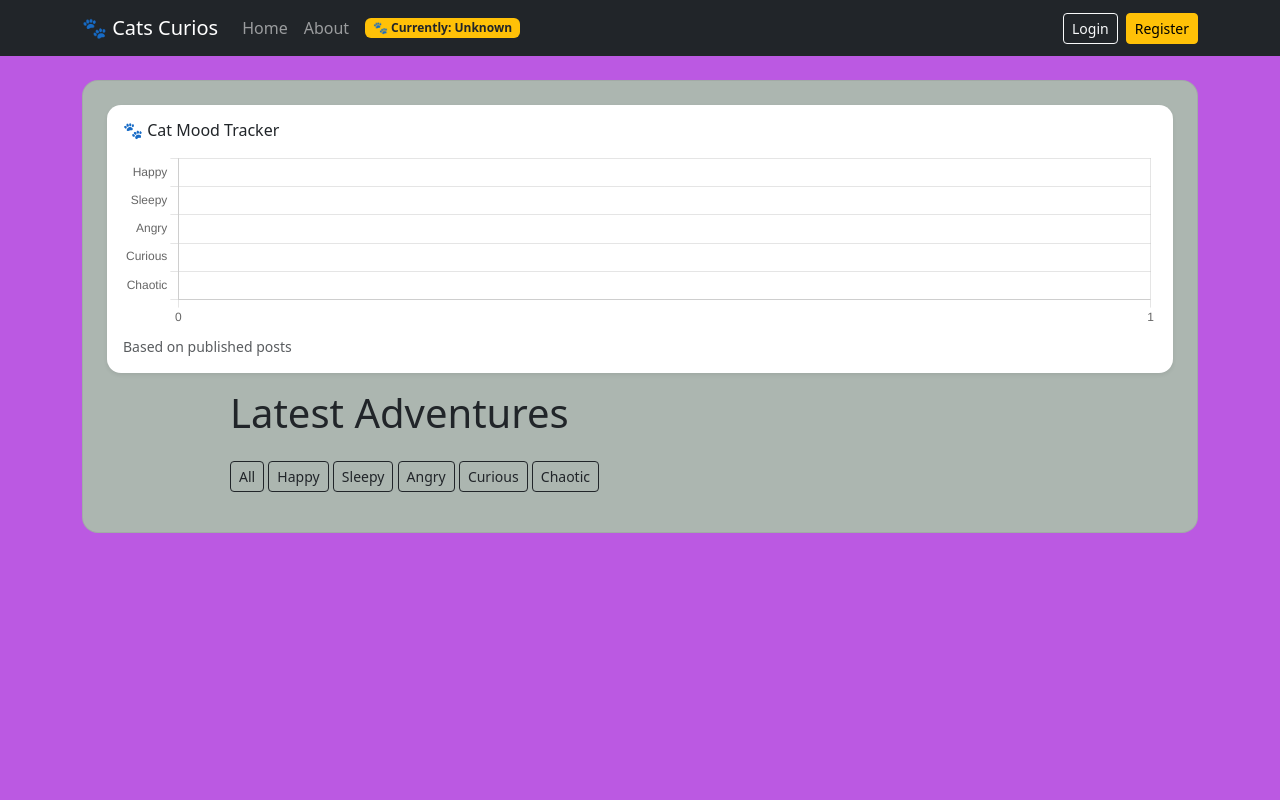
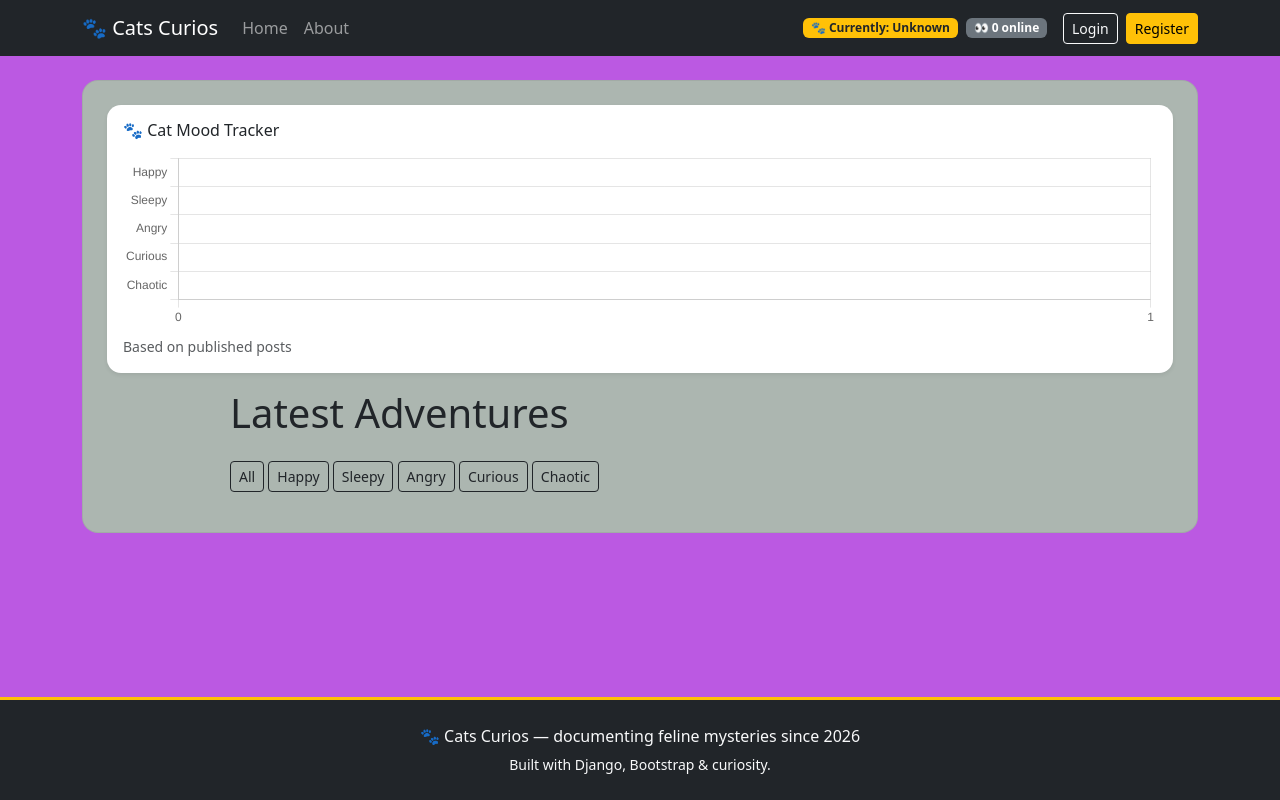
Before and after one commit to rikity432/CatsCurios, a Django app: page / in a window 1280 px wide. Run offline with Django 5.2, Linux system fonts and the light colour scheme; data that the repository does not hold is empty.

Commit message:
added online users to navbar

```diff
--- a/blog/context_processors.py
+++ b/blog/context_processors.py
@@ -5,4 +5,5 @@ def cat_status(request):
     latest = Post.objects.filter(status=1).order_by("-created_on").first()
     return {
         "cat_status": latest.mood if latest else "Unknown",
+        "latest_post": latest,
     }
--- a/catscurios/settings.py
+++ b/catscurios/settings.py
@@ -66,6 +66,7 @@ MIDDLEWARE = [
     'django.middleware.common.CommonMiddleware',
     'django.middleware.csrf.CsrfViewMiddleware',
     'django.contrib.auth.middleware.AuthenticationMiddleware',
+    'users.middleware.UpdateLastSeenMiddleware',
     'django.contrib.messages.middleware.MessageMiddleware',
     'django.middleware.clickjacking.XFrameOptionsMiddleware',
     'whitenoise.middleware.WhiteNoiseMiddleware',
@@ -84,6 +85,7 @@ TEMPLATES = [
                 'django.contrib.auth.context_processors.auth',
                 'django.contrib.messages.context_processors.messages',
                 'blog.context_processors.cat_status',
+                'users.context_processors.online_users',
             ],
         },
     },
--- a/static/css/site.css
+++ b/static/css/site.css
@@ -1,5 +1,15 @@
+html, body {
+  height: 100%;
+}
+
 body {
   background: #aa2edbca;
+  display: flex;
+  flex-direction: column;
+}
+
+.site-main {
+  flex: 1;
 }
 
 /* Light surface panel so text stays readable on colored backgrounds */
@@ -102,3 +112,7 @@ body {
     width: auto;
   }
 }
+
+footer.footer {
+  border-top: 3px solid #ffc107;
+}
--- a/templates/base.html
+++ b/templates/base.html
@@ -30,14 +30,17 @@
         <li class="nav-item">
           <a class="nav-link" href="{% url 'about' %}">About</a>
         </li>
-        <li class="nav-item d-flex align-items-center ms-2">
+      </ul>
+
+      <ul class="navbar-nav ms-auto align-items-lg-center">
+        <li class="nav-item d-flex align-items-center me-lg-3 mb-2 mb-lg-0">
           <span class="badge bg-warning text-dark">
             🐾 Currently: {{ cat_status|default:"Unknown"|capfirst }}
           </span>
+          <span class="badge bg-secondary ms-2">
+            👀 {{ online_users|default:0 }} online
+          </span>
         </li>
-      </ul>
-
-      <ul class="navbar-nav ms-auto align-items-lg-center">
         {% if user.is_authenticated %}
           <li class="nav-item me-lg-2">
             <a class="nav-link" href="{% url 'profile' user.username %}">My Profile</a>
@@ -61,6 +64,7 @@
   </div>
 </nav>
 
+<main class="site-main">
   <div class="container mt-4">
     <div class="page-surface p-4">
     {% if messages %}
@@ -75,6 +79,24 @@
       {% endblock %}
     </div>
   </div>
+</main>
+
+<footer class="footer mt-5 py-4 bg-dark text-light">
+  <div class="container text-center">
+      <p class="mb-1">
+          🐾 Cats Curios — documenting feline mysteries since 2026
+      </p>
+      <small>
+          Built with Django, Bootstrap &amp; curiosity.
+      </small>
+
+      {% if latest_post %}
+        <div class="small mt-2">
+          Latest Adventure: {{ latest_post.title }}
+        </div>
+      {% endif %}
+  </div>
+</footer>
 
 <script src="https://cdn.jsdelivr.net/npm/bootstrap@5.3.2/dist/js/bootstrap.bundle.min.js"></script>
 
--- /dev/null
+++ b/users/context_processors.py
@@ -0,0 +1,11 @@
+from datetime import timedelta
+
+from django.utils.timezone import now
+
+from .models import Profile
+
+
+def online_users(request):
+    five_minutes_ago = now() - timedelta(minutes=5)
+    count = Profile.objects.filter(last_seen__gte=five_minutes_ago).count()
+    return {"online_users": count}
--- /dev/null
+++ b/users/middleware.py
@@ -0,0 +1,19 @@
+from django.utils.timezone import now
+
+from .models import Profile
+
+
+class UpdateLastSeenMiddleware:
+    def __init__(self, get_response):
+        self.get_response = get_response
+
+    def __call__(self, request):
+        if request.user.is_authenticated:
+            profile, _created = Profile.objects.get_or_create(user=request.user)
+
+            # Avoid writing on every request; update at most once per minute.
+            if profile.last_seen is None or (now() - profile.last_seen).total_seconds() > 60:
+                profile.last_seen = now()
+                profile.save(update_fields=["last_seen"])
+
+        return self.get_response(request)
--- a/users/models.py
+++ b/users/models.py
@@ -9,6 +9,7 @@ class Profile(models.Model):
 	bio = models.TextField(blank=True)
 	profile_image = CloudinaryField("image", blank=True, null=True)
 	created_on = models.DateTimeField(auto_now_add=True)
+	last_seen = models.DateTimeField(null=True, blank=True)
 
 	def __str__(self):
 		return f"Profile: {self.user}"
```
Also changed, not shown: users/migrations/0002_profile_last_seen.py (added). Lines whose indentation alone changed are shown as unchanged.
